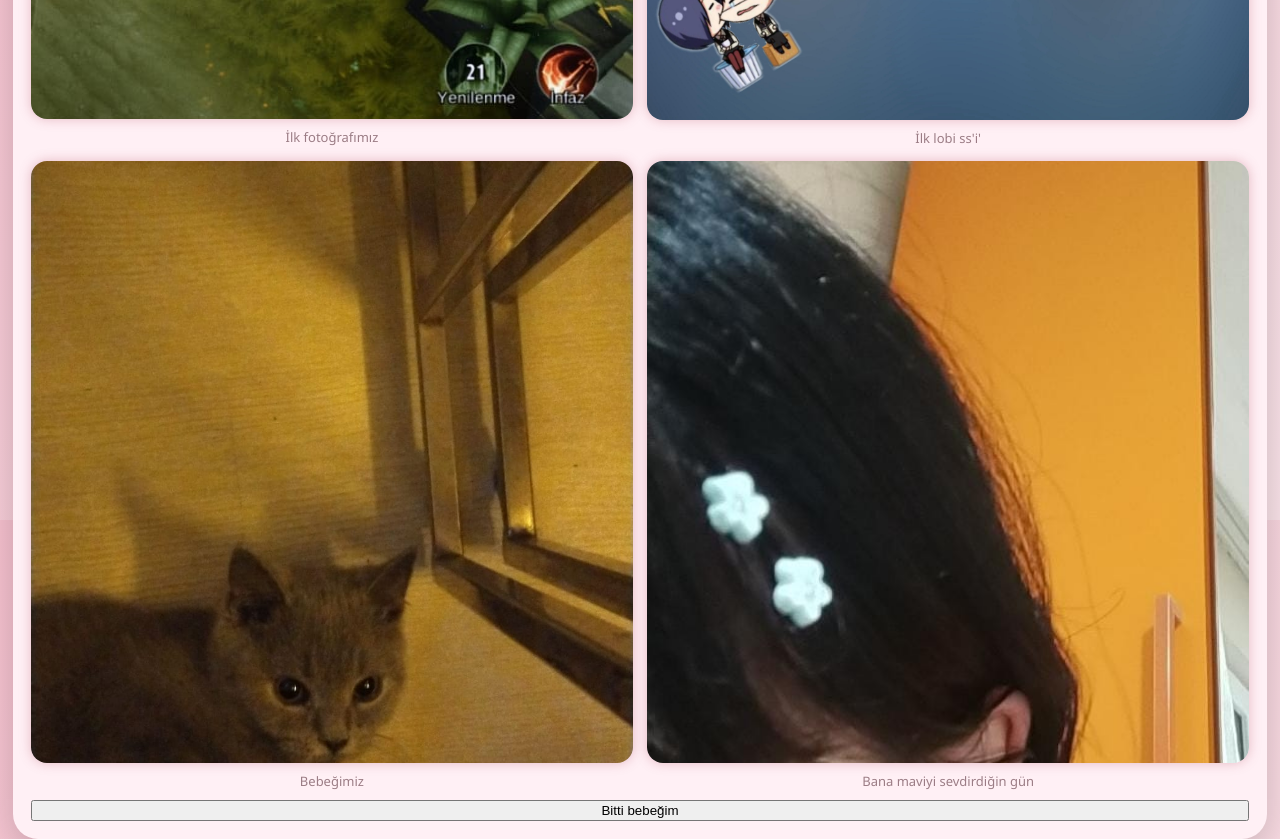
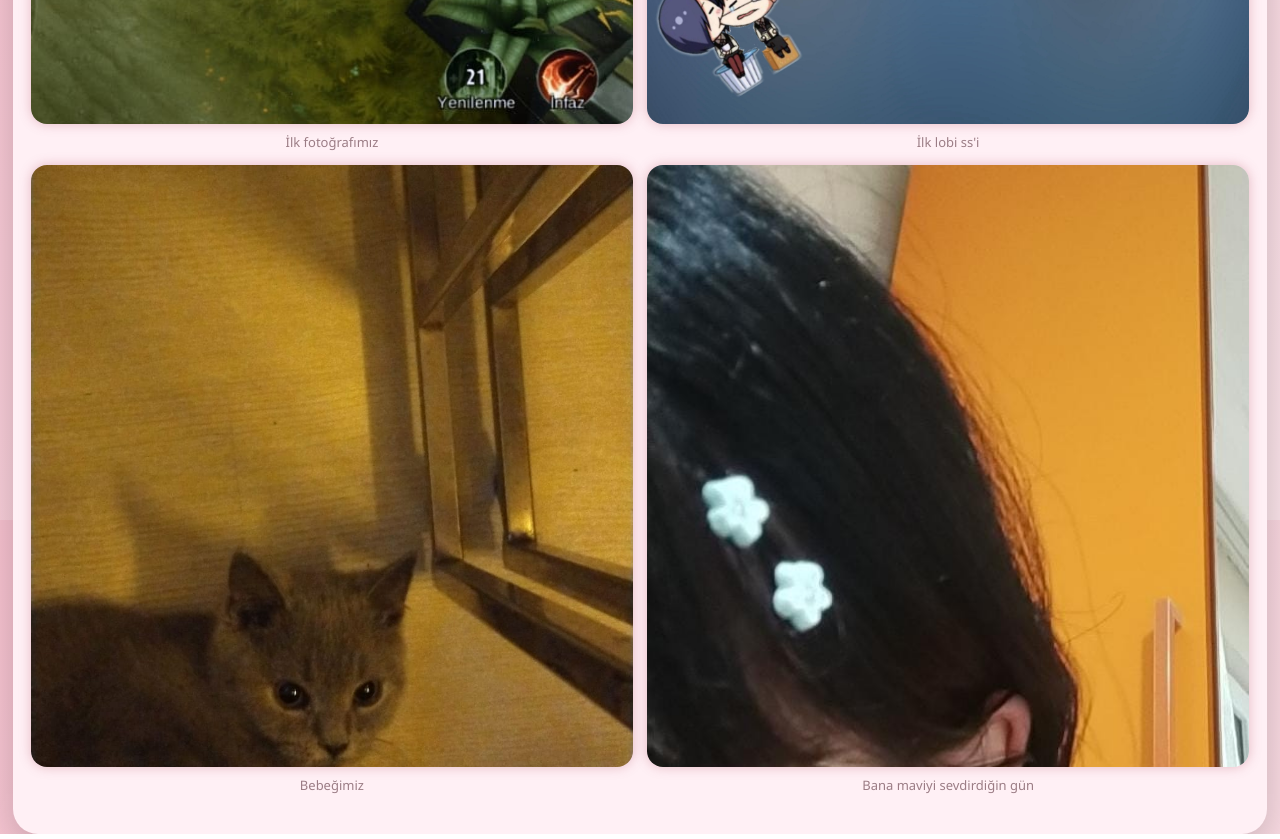
Before and after one commit to kotehier/esim-askim, a plain HTML site: page gallery/index.html in a window 1280 px wide. Shown: the part 280-1119 px from the top of the page. Drawn offline with Linux system fonts and the light colour scheme.

Commit message:
Update index.html

```diff
--- a/gallery/index.html
+++ b/gallery/index.html
@@ -20,7 +20,7 @@
 
     <div class="photo-box">
       <img src="2.jpg">
-      <div class="caption">İlk lobi ss'i'</div>
+      <div class="caption">İlk lobi ss'i</div>
     </div>
 
     <div class="photo-box">
@@ -34,7 +34,7 @@
     </div>
   </div>
 
-  <button class="next-btn" onclick="nextPage()">Bitti bebeğim</button>
+  <div id="counter" class="counter"></div>
 
 </div>
 
```
